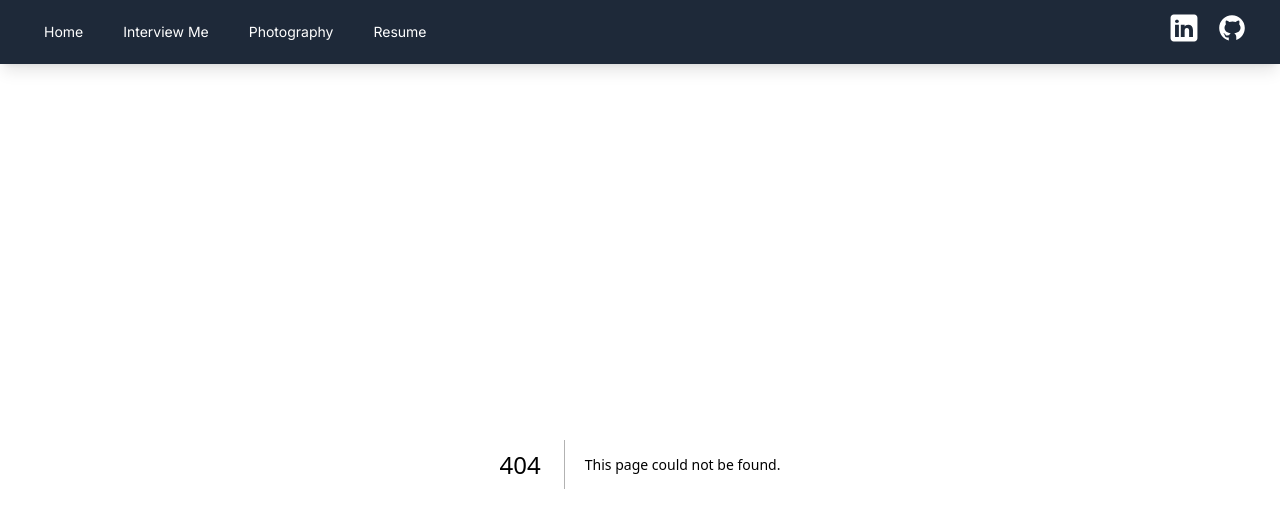
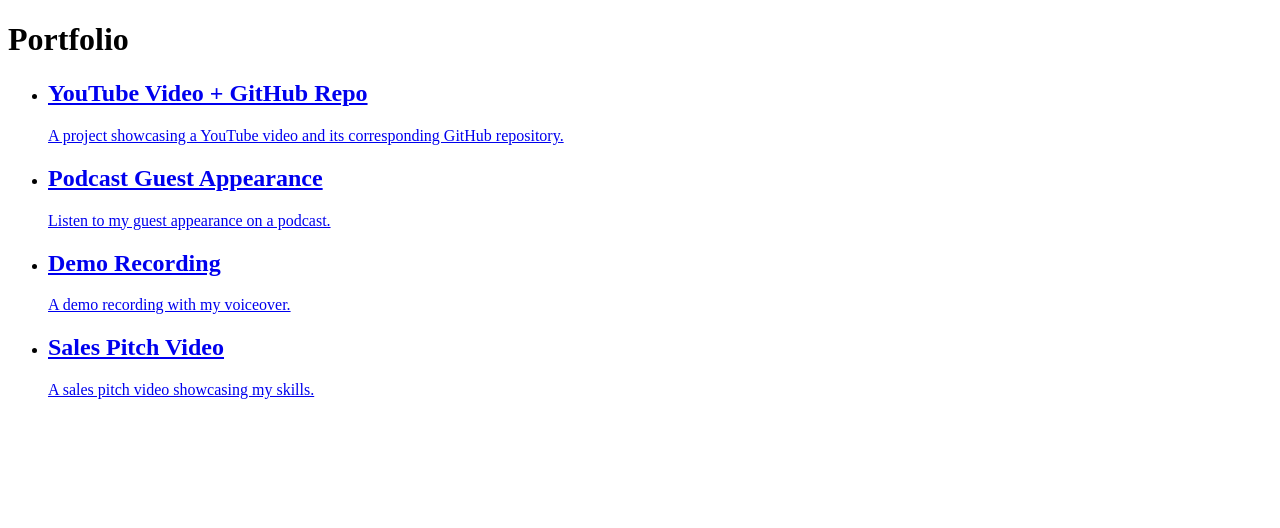
Before and after one commit to ramyij/virt-me, a Next.js app: page /portfolio in a window 1280 px wide. Before the commit this address had no page. Shown: the top 528 px of the page. Built offline with nearby package versions, Linux system fonts and the light colour scheme.

Commit message:
updated resume

```diff
--- /dev/null
+++ b/pages/portfolio/index.js
@@ -0,0 +1,50 @@
+import Link from 'next/link';
+
+const projects = [
+  {
+    id: 'youtube-video',
+    title: 'YouTube Video + GitHub Repo',
+    description: 'A project showcasing a YouTube video and its corresponding GitHub repository.',
+    link: 'https://github.com/your-repo',
+    type: 'video',
+  },
+  {
+    id: 'podcast-guest',
+    title: 'Podcast Guest Appearance',
+    description: 'Listen to my guest appearance on a podcast.',
+    link: 'https://podcast-url.com',
+    type: 'podcast',
+  },
+  {
+    id: 'demo-recording',
+    title: 'Demo Recording',
+    description: 'A demo recording with my voiceover.',
+    link: '/path-to-demo.mp4',
+    type: 'video',
+  },
+  {
+    id: 'sales-pitch',
+    title: 'Sales Pitch Video',
+    description: 'A sales pitch video showcasing my skills.',
+    link: '/path-to-sales-pitch.mp4',
+    type: 'video',
+  },
+];
+
+export default function Portfolio() {
+  return (
+    <div>
+      <h1>Portfolio</h1>
+      <ul>
+        {projects.map((project) => (
+          <li key={project.id}>
+            <Link href={`/portfolio/${project.id}`}>
+              <h2>{project.title}</h2>
+              <p>{project.description}</p>
+            </Link>
+          </li>
+        ))}
+      </ul>
+    </div>
+  );
+}
```
Also changed, not shown: pages/portfolio/[id].js (added, +47 -0 lines), 1 other file (tests, documents, lock files or other folders).
